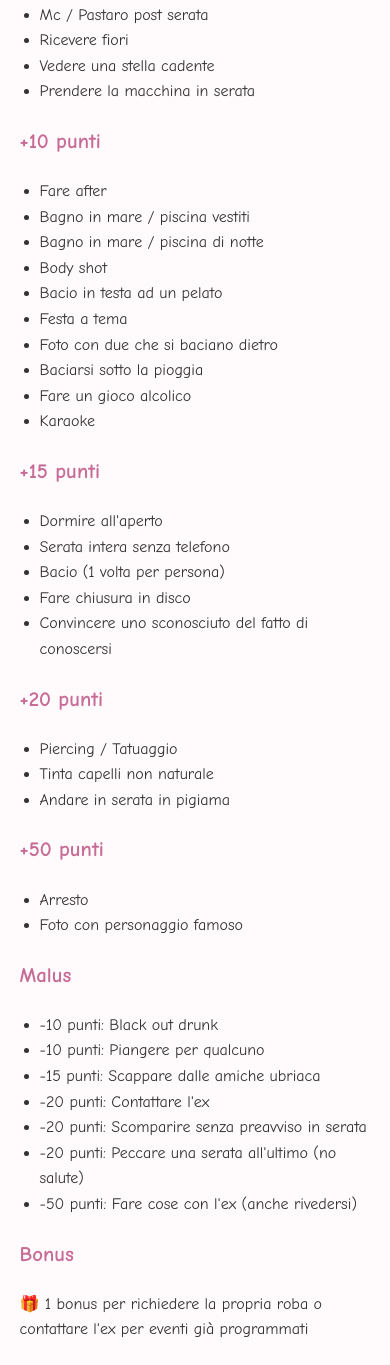
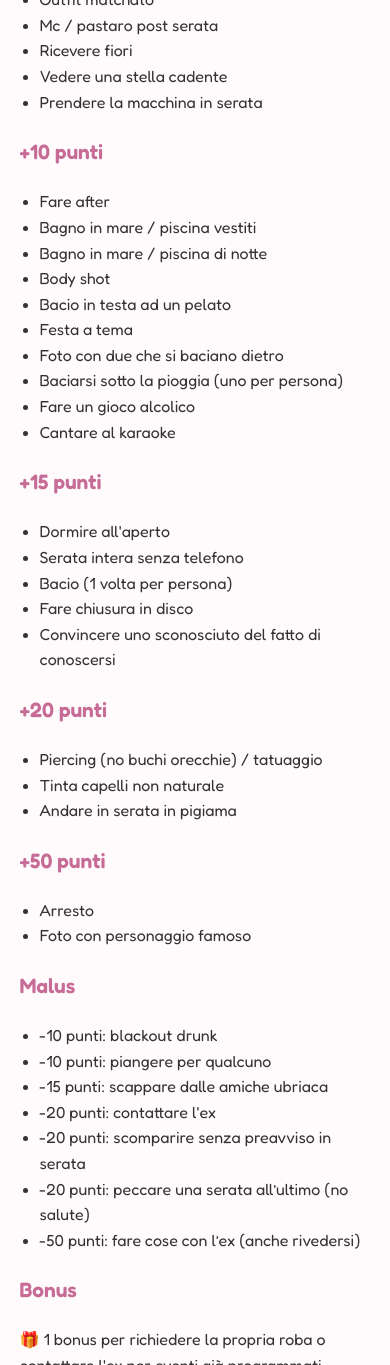
Before and after one commit to alessiapaglier0/FantaSummer2025, a plain HTML site: page index.html in a window 390 px wide. Shown: the part 635-2000 px from the top of the page. Drawn offline with Linux system fonts and the light colour scheme.

Commit message:
Update index.html
DAGHENE (5?))

```diff
--- a/index.html
+++ b/index.html
@@ -4,10 +4,13 @@
   <meta charset="UTF-8" />
   <meta name="viewport" content="width=device-width, initial-scale=1.0" />
   <title>Fantasummer 2025</title>
-  <link href="https://fonts.googleapis.com/css2?family=Pacifico&display=swap" rel="stylesheet">
+
+  <!-- Google Fonts -->
+  <link href="https://fonts.googleapis.com/css2?family=Fredoka:wght@400;500;600&family=Pacifico&display=swap" rel="stylesheet">
+
   <style>
     body {
-      font-family: 'Comic Sans MS', cursive, sans-serif;
+      font-family: 'Fredoka', sans-serif;
       background-color: #fffafc;
       color: #333;
       margin: 0;
@@ -21,10 +24,8 @@
     }
     header h1 {
       font-family: 'Pacifico', cursive;
-      font-size: 2.5rem;
+      font-size: 2.8rem;
       margin: 0;
-      word-break: break-word;
-      color: #c76c96;
     }
     header p {
       font-size: 1.1rem;
@@ -55,7 +56,7 @@
     h2 {
       color: #c76c96;
       font-size: 1.8rem;
-      font-family: 'Comic Sans MS', cursive;
+      font-weight: 600;
     }
     h3 {
       color: #c76c96;
@@ -86,7 +87,7 @@
     }
     @media (max-width: 600px) {
       header h1 {
-        font-size: 2rem;
+        font-size: 2.2rem;
       }
       nav a {
         font-size: 0.95rem;
@@ -123,7 +124,7 @@
       <li>Foto con sconosciuti</li>
       <li>Pigiama party</li>
       <li>Outfit matchato</li>
-      <li>Mc / Pastaro post serata</li>
+      <li>Mc / pastaro post serata</li>
       <li>Ricevere fiori</li>
       <li>Vedere una stella cadente</li>
       <li>Prendere la macchina in serata</li>
@@ -138,9 +139,9 @@
       <li>Bacio in testa ad un pelato</li>
       <li>Festa a tema</li>
       <li>Foto con due che si baciano dietro</li>
-      <li>Baciarsi sotto la pioggia</li>
+      <li>Baciarsi sotto la pioggia (uno per persona)</li>
       <li>Fare un gioco alcolico</li>
-      <li>Karaoke</li>
+      <li>Cantare al karaoke</li>
     </ul>
 
     <h3>+15 punti</h3>
@@ -154,7 +155,7 @@
 
     <h3>+20 punti</h3>
     <ul>
-      <li>Piercing / Tatuaggio</li>
+      <li>Piercing (no buchi orecchie) / tatuaggio</li>
       <li>Tinta capelli non naturale</li>
       <li>Andare in serata in pigiama</li>
     </ul>
@@ -167,17 +168,17 @@
 
     <h3>Malus</h3>
     <ul>
-      <li>-10 punti: Black out drunk</li>
-      <li>-10 punti: Piangere per qualcuno</li>
-      <li>-15 punti: Scappare dalle amiche ubriaca</li>
-      <li>-20 punti: Contattare l'ex</li>
-      <li>-20 punti: Scomparire senza preavviso in serata</li>
-      <li>-20 punti: Peccare una serata all'ultimo (no salute)</li>
-      <li>-50 punti: Fare cose con l'ex (anche rivedersi)</li>
+      <li>-10 punti: blackout drunk</li>
+      <li>-10 punti: piangere per qualcuno</li>
+      <li>-15 punti: scappare dalle amiche ubriaca</li>
+      <li>-20 punti: contattare l'ex</li>
+      <li>-20 punti: scomparire senza preavviso in serata</li>
+      <li>-20 punti: peccare una serata all’ultimo (no salute)</li>
+      <li>-50 punti: fare cose con l’ex (anche rivedersi)</li>
     </ul>
 
     <h3>Bonus</h3>
-    <p>🎁 1 bonus per richiedere la propria roba o contattare l'ex per eventi già programmati</p>
+    <p>🎁 1 bonus per richiedere la propria roba o contattare l'ex per eventi già programmati.</p>
   </section>
 
   <section class="button-container">
```
